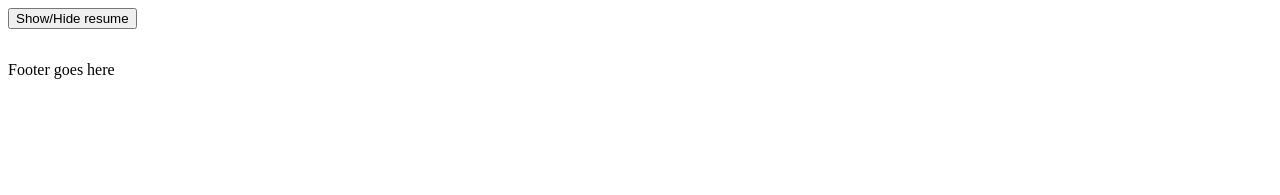
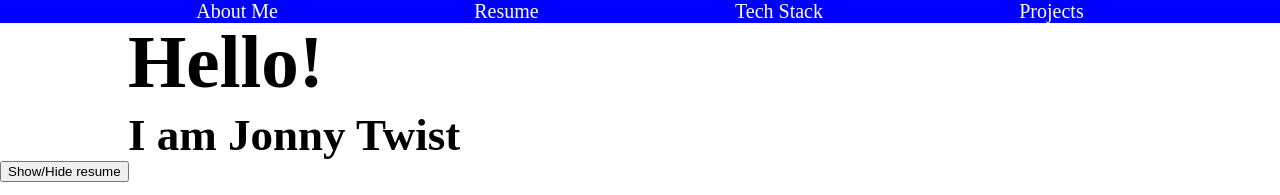
Before and after one commit to JonnyTwist/about-me, a plain HTML site: page index.html in a window 1280 px wide. Shown: the top 195 px of the page. Drawn offline with nearby package versions, Linux system fonts and the light colour scheme.

Commit message:
small changes made on ferry

```diff
--- a/index.html
+++ b/index.html
@@ -12,13 +12,26 @@
   </head>
   <body>
 
-    <!--Prob wont have a navbar-->
-    <nav id="navPlaceholder"></nav>
+    <!--Make navbar so you can just jump to different sections-->
+    <nav id="navPlaceholder">
+      <a href="#">About Me</a>
+      <a href="#">Resume</a>
+      <a href="#">Tech Stack</a>
+      <a href="#">Projects</a>
+    </nav>
 
-    <!--Plan to add drop downs for about section, resume / maybe break resume into different drop downs-->
+    <header>
+      <h1 id="bouncyHeader">Hello!</h1>
+      <h1 id="name">I am Jonny Twist</h1>
+    </header>
+
+    <!--Changing idea to just having stuff about me without a huge amount of dropdowns-->
     <div id="main">
       <button id="toggleButton" onclick="toggleText()">Show/Hide resume</button>
       <p id="text" class="hidden"></p>
+      <div id="techStackDiv">
+
+      </div>
     </div>
 
     <!--Put contact stuff in the footer-->
--- a/styles/index.css
+++ b/styles/index.css
@@ -10,8 +10,64 @@
     background-color: red;
 } */
 
+html, body {
+    padding: 0px;
+    margin: 0px;
+}
+
+/*todo make the size set for laptops*/
+
 #text {
     max-height: 0;
     overflow: hidden;
     transition: max-height 0.5s ease-in-out;
 }
+
+@keyframes bounce {
+
+    0%,
+    100% {
+        transform: translateY(0);
+    }
+
+    50% {
+        transform: translateY(-5px);
+    }
+}
+
+#bouncyHeader {
+    display: inline-block;
+    font-size: 75px;
+    margin-left: 10%;
+    animation: bounce 3s infinite ease-in-out;
+}
+
+#name {
+    display: sblock;
+    font-size: 45px;
+    margin-left: 10%;
+}
+
+/* #techStackDiv {
+    display: grid;
+    grid-columns:
+}  */
+
+nav {
+    background-color: blue;
+    position: sticky;
+    top: 0;
+    overflow: hidden;
+    z-index: 9999;
+    display: flex;
+    justify-content: space-evenly;
+}
+
+nav a {
+    color: white;
+    font-size: 20px;
+    /* border: none; */
+    /* text-align: center; */
+    /* text-decoration: none; */
+    display: inline-block;
+}
```
Also changed, not shown: 1 other file.
